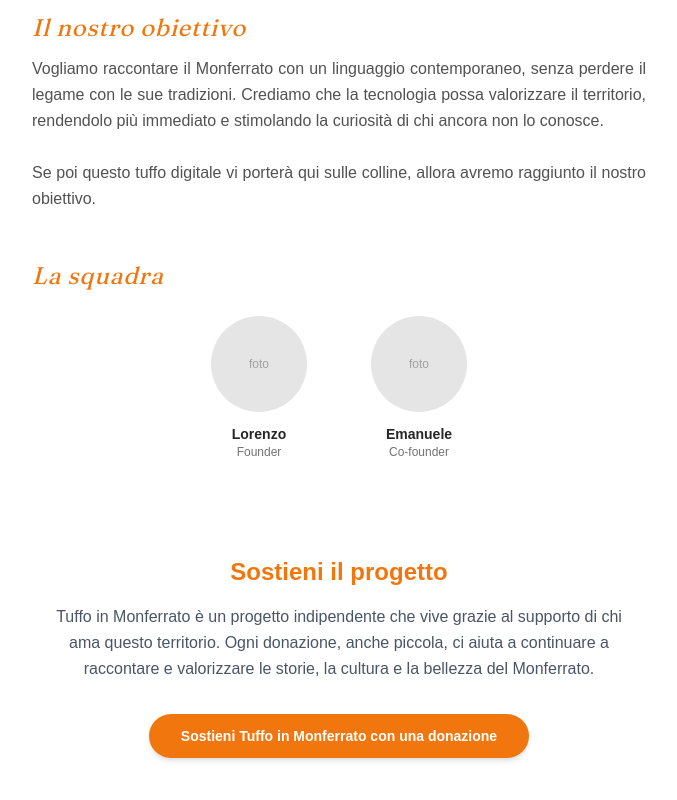
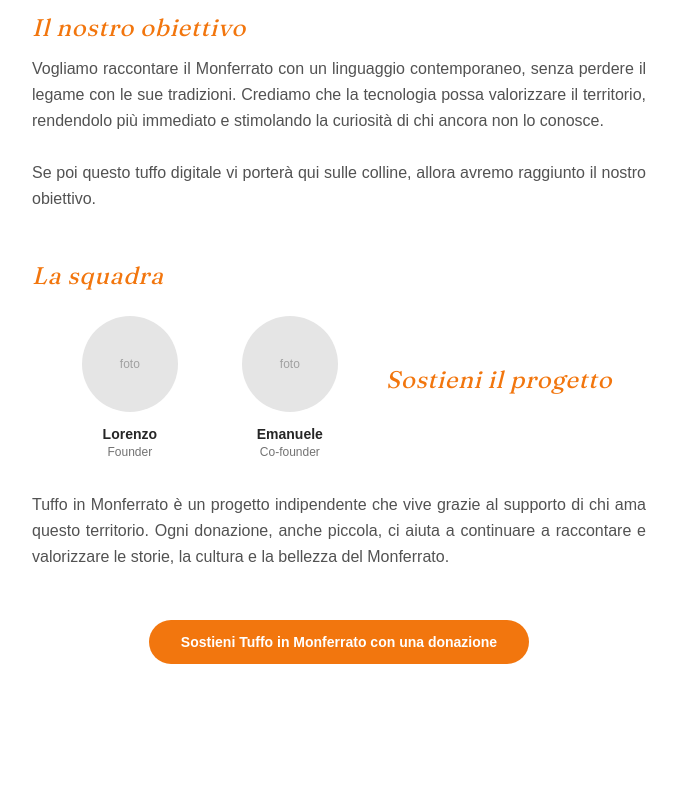
Before and after one commit to lorenzombarbaro/Tuffo-in-Monferrato, a Next.js app: page /conosci-il-progetto in a window 1280 px wide. Shown: the part 763-1563 px from the top of the page, without its empty margins (301-978 px from the left). After the commit the page ends 1507 px from the top, so only its background shows below. Built offline with nearby package versions, Linux system fonts and the light colour scheme.

Commit message:
feat: aggiunto blocco stripe con formattazione originale

```diff
--- a/src/app/conosci-il-progetto/page.js
+++ b/src/app/conosci-il-progetto/page.js
@@ -68,22 +68,23 @@ export default function ConosciIlProgetto() {
             <p className="font-semibold text-neutral-800 text-sm">Emanuele</p>
             <p className="text-xs text-neutral-500">Co-founder</p>
           </div>
-	<div className="text-center my-16 max-w-2xl mx-auto px-4">
-  <h2 className="text-2xl font-bold text-[#F2760E] mb-4">
+<h2 className="font-hero italic text-2xl mt-12 mb-3" style={{ color: '#F2760E' }}>
           Sostieni il progetto
         </h2>
-  <p className="text-gray-600 mb-8 leading-relaxed">
+        <p className="text-neutral-600 leading-relaxed text-justify [text-justify:inter-word]">
           Tuffo in Monferrato è un progetto indipendente che vive grazie al supporto di chi ama questo territorio. Ogni donazione, anche piccola, ci aiuta a continuare a raccontare e valorizzare le storie, la cultura e la bellezza del Monferrato.
-  </p>
+          <br /><br />
+          <span className="block text-center mt-6">
             <a
               href="https://donate.stripe.com/28E4gA16gbSSfZl24S1ck00"
               target="_blank"
               rel="noopener noreferrer"
-    className="inline-block bg-[#F2760E] text-white text-sm font-medium px-8 py-3 rounded-full hover:opacity-90 transition-opacity font-semibold shadow-md"
+              className="inline-block bg-[#F2760E] text-white text-sm font-medium px-8 py-3 rounded-full hover:opacity-90 transition-opacity font-semibold"
             >
               Sostieni Tuffo in Monferrato con una donazione
             </a>
-</div>
+          </span>
+        </p>
         </div>
       </div>
     </main>
```
Lines whose indentation alone changed are shown as unchanged.
